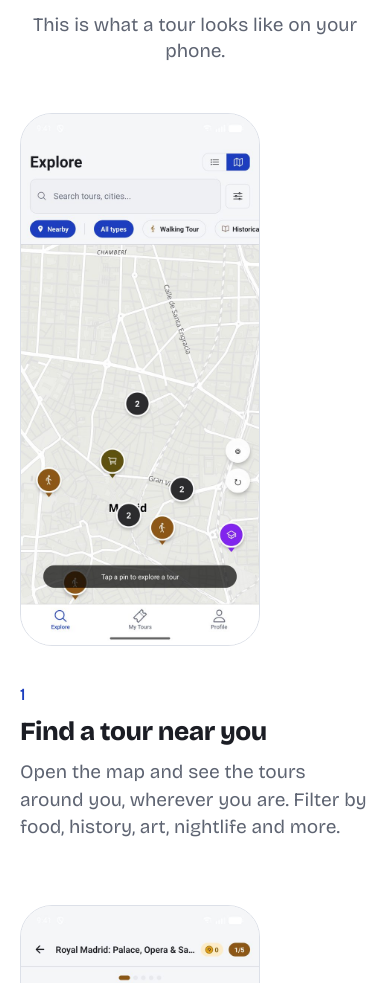
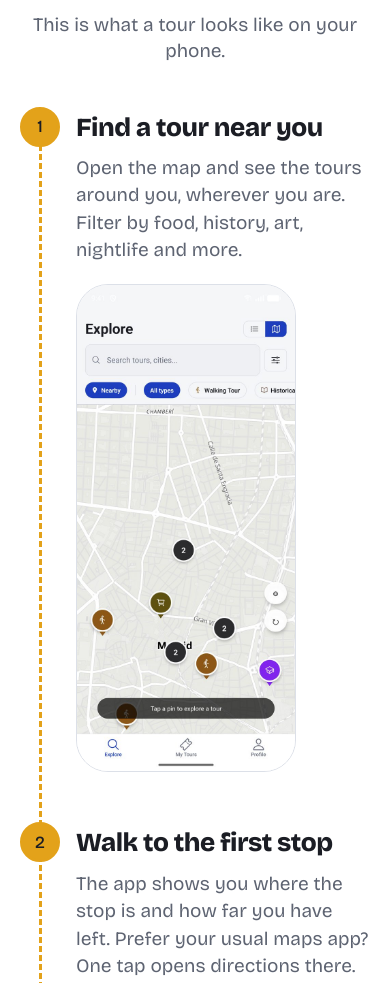
Before and after one commit to jorgerodpen/descubr-web, a plain HTML site: page index.html in a window 390 px wide. Shown: the part 2804-3787 px from the top of the page. Drawn offline with Linux system fonts and the light colour scheme.

Commit message:
Route walkthrough on phones for "From the map to the last stop"
On phones the route runs down the left edge through the step numbers,
filling as you scroll; each screenshot stays dimmed until the route
reaches its stop. Stop and track styles now shared with desktop.

Co-Authored-By: Claude Opus 5.5 <noreply@anthropic.com>

```diff
--- a/assets/style.css
+++ b/assets/style.css
@@ -1520,8 +1520,12 @@ main.docs-main {
     max-width: 440px;
   }
 
-  /* each step's number becomes a stop on the route */
-  .steps.is-pinned .step-number {
+}
+
+/* Route stops and track, shared by the pinned desktop layout and the phone
+   layout (theme.js adds .is-pinned / .is-tracked at those widths) */
+.steps.is-pinned .step-number,
+.steps.is-tracked .step-number {
   position: absolute;
   left: 0;
   top: -6px;
@@ -1539,13 +1543,15 @@ main.docs-main {
   transition: background-color .3s ease, border-color .3s ease, color .3s ease;
 }
 
-  .steps.is-pinned .step.reached .step-number {
+.steps.is-pinned .step.reached .step-number,
+.steps.is-tracked .step.reached .step-number {
   background: var(--ochre);
   border-color: var(--ochre);
   color: #1B1D24;
 }
 
-  .steps.is-pinned .steps-track {
+.steps.is-pinned .steps-track,
+.steps.is-tracked .steps-track {
   display: block;
   position: absolute;
   width: 0;
@@ -1560,6 +1566,42 @@ main.docs-main {
   width: 0;
   border-left: 3px dashed var(--ochre);
 }
+
+/* Phones: the route runs down the left edge through the stops; each step's
+   screenshot stays dimmed until the route reaches it, then comes up to full */
+@media (max-width: 640px) {
+  .steps.is-tracked { gap: 56px; }
+
+  .steps.is-tracked .step,
+  .steps.is-tracked .step:nth-child(even) {
+    flex-direction: column;
+    align-items: stretch;
+    gap: 20px;
+  }
+
+  .steps.is-tracked .step-text {
+    order: -1;
+    position: relative;
+    padding-left: 56px;
+  }
+
+  .steps.is-tracked .step-shot {
+    margin-left: 56px;
+    max-width: 220px;
+    opacity: .35;
+    transform: scale(.96);
+    transform-origin: top left;
+    transition: opacity .5s ease, transform .5s ease;
+  }
+
+  .steps.is-tracked .step.reached .step-shot {
+    opacity: 1;
+    transform: none;
+  }
+}
+
+@media (prefers-reduced-motion: reduce) {
+  .steps.is-tracked .step-shot { opacity: 1; transform: none; }
 }
 
 /* ================= Rewards row: the payoff =================
--- a/assets/theme.js
+++ b/assets/theme.js
@@ -192,6 +192,7 @@
     // Desktop: one pinned phone shows the screenshot of whichever step is in
     // the middle of the screen, and a route track fills down through the
     // step numbers as you scroll. Built from the existing step screenshots.
+    // Phones get the same track down the left edge (no pinned phone).
     var stepList = Array.prototype.slice.call(stepEls);
     var stage = document.createElement('div');
     stage.className = 'steps-stage';
@@ -214,10 +215,11 @@
     steps.appendChild(track);
     var trackFill = track.firstChild;
     var wide = window.matchMedia('(min-width: 900px)');
+    var narrow = window.matchMedia('(max-width: 640px)');
     var shownStep = -1;
 
     var updateWalkthrough = function () {
-      if (!wide.matches) return;
+      if (!wide.matches && !narrow.matches) return;
       var box = steps.getBoundingClientRect();
       var mid = window.innerHeight / 2;
       var nodes = stepList.map(function (step) { return step.querySelector('.step-number').getBoundingClientRect(); });
@@ -243,7 +245,7 @@
       });
       // the new screen fades in over the old one, which stays solid underneath,
       // so the phone's dark frame never shows through mid-crossfade
-      if (active !== shownStep) {
+      if (wide.matches && active !== shownStep) {
         stageShots.forEach(function (shot, i) {
           shot.classList.toggle('is-prev', i === shownStep);
           shot.classList.toggle('is-active', i === active);
@@ -253,9 +255,13 @@
     };
     var applyLayout = function () {
       steps.classList.toggle('is-pinned', wide.matches);
+      steps.classList.toggle('is-tracked', narrow.matches);
       updateWalkthrough();
     };
-    if (wide.addEventListener) wide.addEventListener('change', applyLayout);
+    if (wide.addEventListener) {
+      wide.addEventListener('change', applyLayout);
+      narrow.addEventListener('change', applyLayout);
+    }
     window.addEventListener('scroll', updateWalkthrough, { passive: true });
     window.addEventListener('resize', updateWalkthrough);
     applyLayout();
```
Lines whose indentation alone changed are shown as unchanged.
